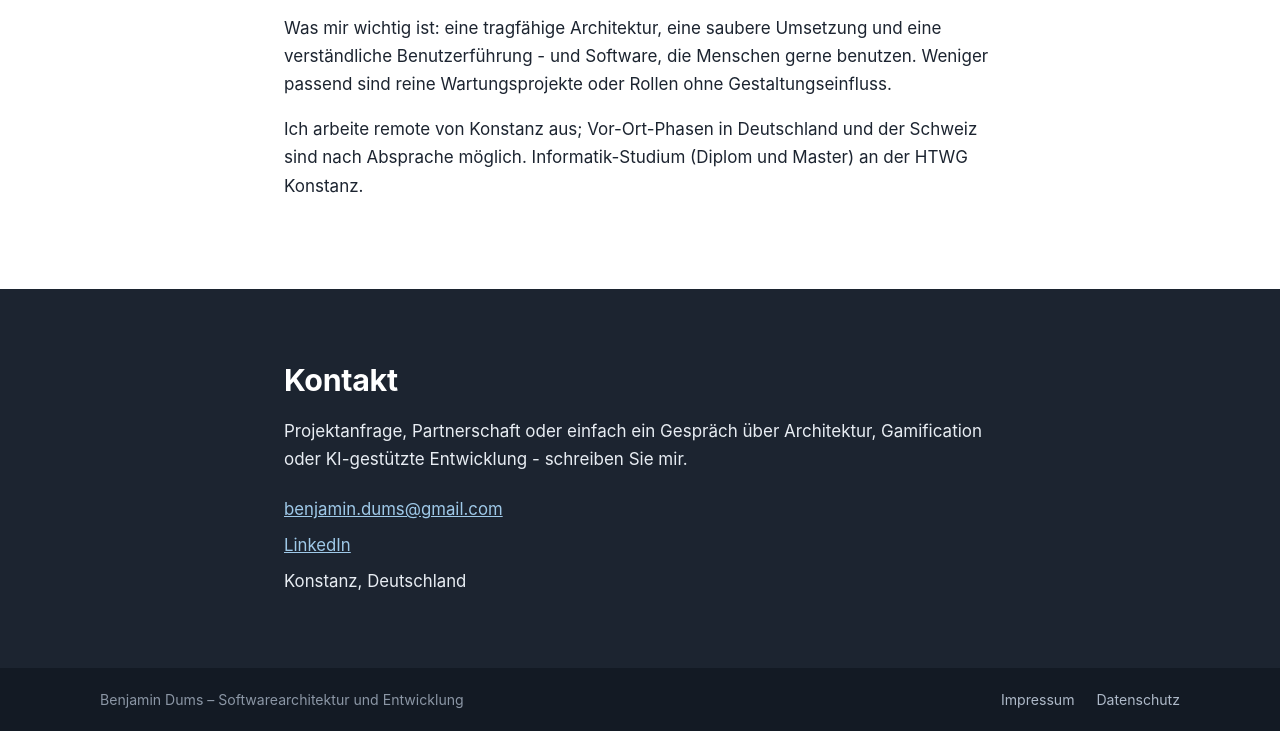
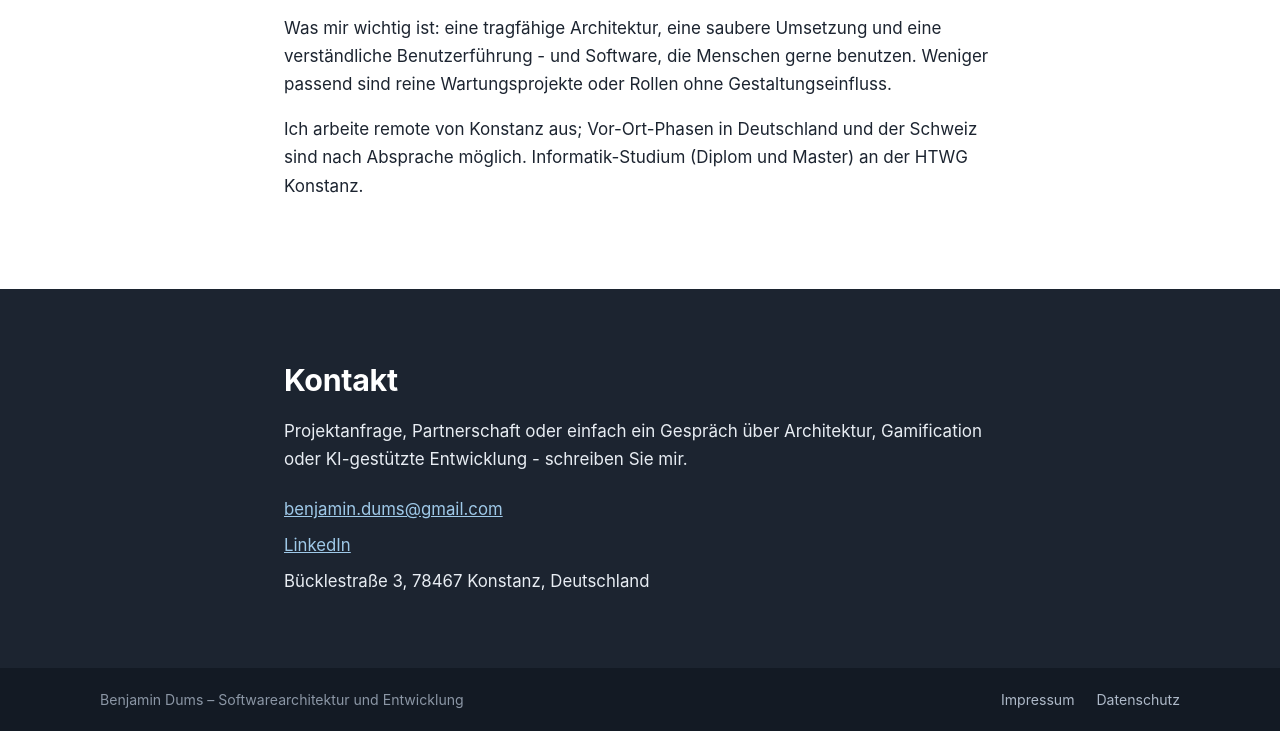
Before and after one commit to Bennyyyy/website, a plain HTML site: page index.html in a window 1280 px wide. Shown: the part 3246-3977 px from the top of the page. Drawn offline with Linux system fonts and the light colour scheme.

Commit message:
kontakt: vollstaendige geschaeftsadresse

```diff
--- a/index.html
+++ b/index.html
@@ -133,7 +133,7 @@
       <ul class="contact-list">
         <li><a href="mailto:benjamin.dums@gmail.com">benjamin.dums@gmail.com</a></li>
         <li><a href="https://www.linkedin.com/in/benjamin-dums" rel="me">LinkedIn</a></li>
-        <li>Konstanz, Deutschland</li>
+        <li>Bücklestraße 3, 78467 Konstanz, Deutschland</li>
       </ul>
     </div>
   </section>
```
